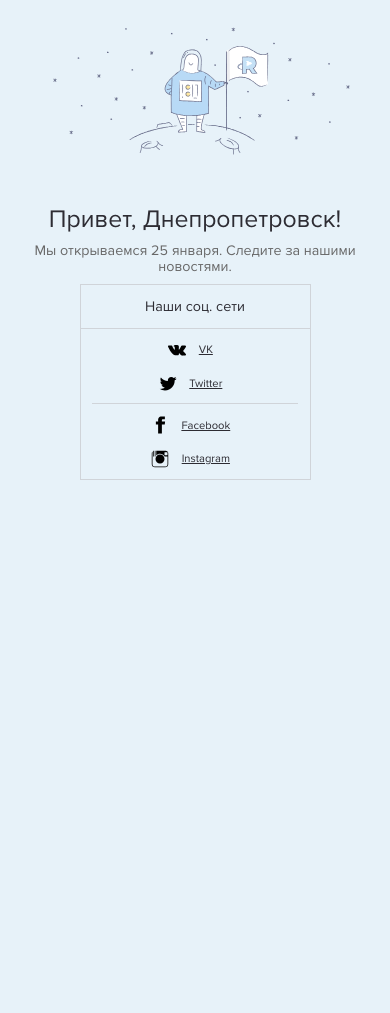
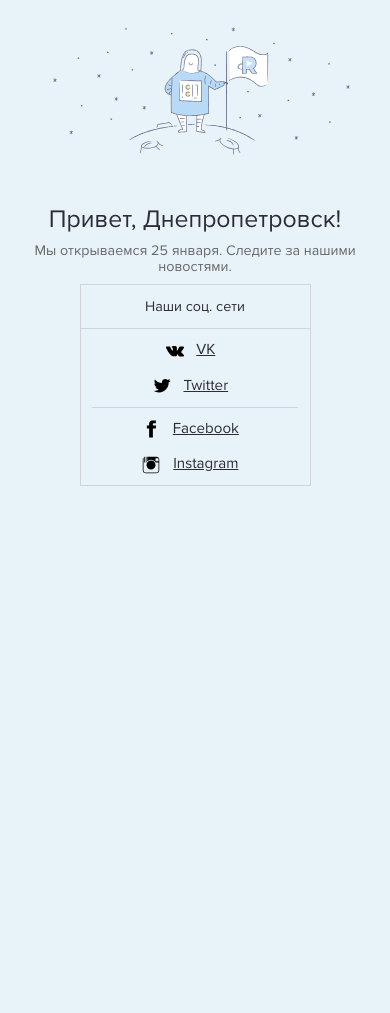
Before and after one commit to RogerMontana/tornado-peewee-example, a Python web app: template ocean-server/templates/index.html in a window 390 px wide. Run offline with Jinja, Linux system fonts and the light colour scheme; the template is opened without the code that fills it, so the values that code supplies are empty; some libraries are stand-ins or nearby versions.

Commit message:
favicons added, mobile view fixed

```diff
--- a/ocean-server/static/css/style.css
+++ b/ocean-server/static/css/style.css
@@ -89,6 +89,9 @@ a{
     width: 70%;
     margin: 0 15%;
   }
+  a{
+    font-size: 1.08em;
+  }
   .table div{
     text-align: center;
   }
```
